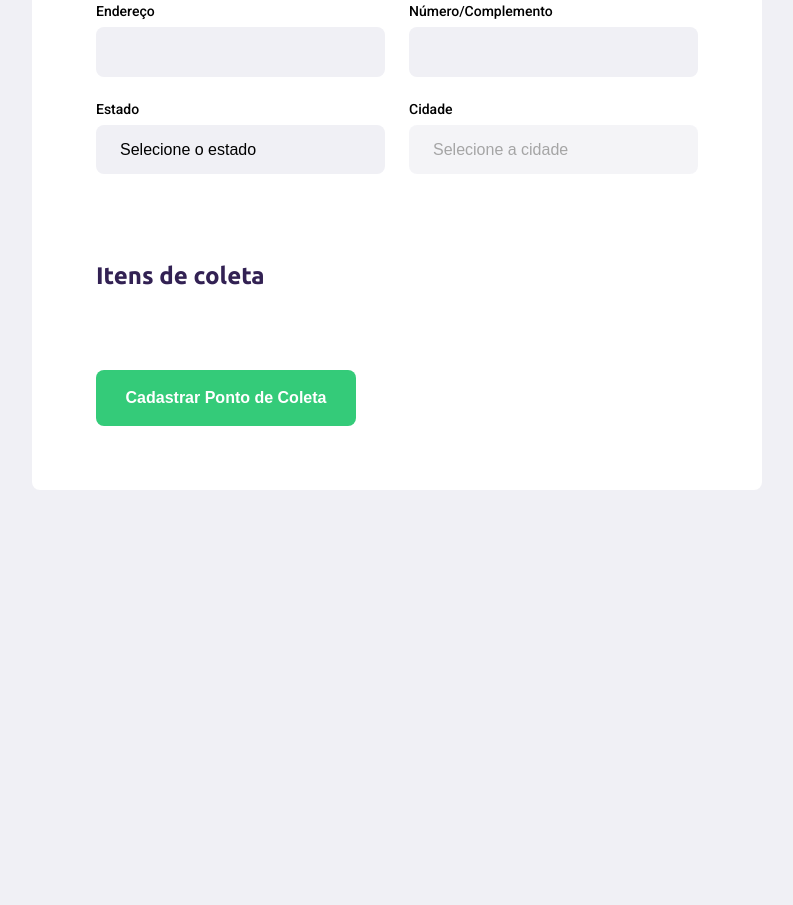
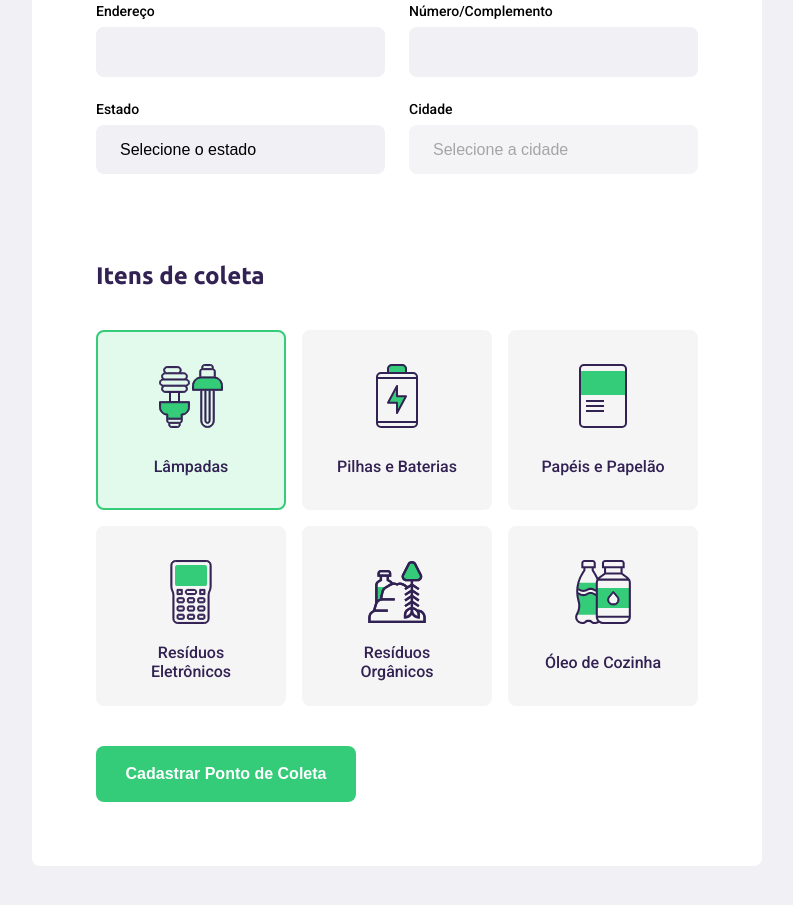
Before and after one commit to ClemilsonAzevedo/Ecoleta, a plain HTML site: page create-point.html in a window 1280 px wide. Shown: the part 505-1410 px from the top of the page, without its empty margins (243-1036 px from the left). Before the commit the page ends 1075 px from the top, so only its background shows below. Drawn offline with Linux system fonts and the light colour scheme; no server answers.

Commit message:
criando os itens de coleta e fazendo o javascript

```diff
--- a/create-point.html
+++ b/create-point.html
@@ -31,17 +31,17 @@
           </legend>
           <div class="field">
             <label for="name">Nome da entidade</label>
-            <input type="text" name="name" />
+            <input type="text" name="name" required />
           </div>
 
           <div class="field-group">
             <div class="field">
               <label for="adress">Endereço</label>
-              <input type="text" name="adress" />
+              <input type="text" name="adress" required />
             </div>
             <div class="field">
               <label for="adress2">Número/Complemento</label>
-              <input type="text" name="adress2" />
+              <input type="text" name="adress2" required />
             </div>
           </div>
 
@@ -50,7 +50,7 @@
               <label for="state">Estado</label>
               <select name="uf">
                 <option value="">Selecione o estado</option>
-                <input type="hidden" name="state">
+                <input type="hidden" name="state" required />
               </select>
             </div>
 
@@ -60,7 +60,6 @@
                 <option value="">Selecione a cidade</option>
               </select>
             </div>
-
           </div>
         </fieldset>
 
@@ -68,6 +67,36 @@
           <legend>
             <h2>Itens de coleta</h2>
           </legend>
+
+          <div class="items-grid">
+            <li data-id="1" class="selected">
+              <img src="assets/lampadas.svg" alt="lampadas" />
+              <span>Lâmpadas</span>
+            </li>
+            <li data-id="2">
+              <img src="assets/baterias.svg" alt="Pilhas e baterias" />
+              <span>Pilhas e Baterias</span>
+            </li>
+            <li data-id="3">
+              <img src="assets/papeis-papelao.svg" alt="Papéis e Papelão" />
+              <span>Papéis e Papelão</span>
+            </li>
+            <li data-id="4">
+              <img src="assets/eletronicos.svg" alt="Residuos eletronicos" />
+              <span>Resíduos Eletrônicos</span>
+            </li>
+            <li data-id="5">
+              <img src="assets/organicos.svg" alt="Resíduos Orgânicos" />
+              <span>Resíduos Orgânicos</span>
+            </li>
+            <li data-id="6">
+              <img src="assets/oleo.svg" alt="Óleo de Cozinha" />
+              <span>Óleo de Cozinha</span>
+            </li>
+          </div>
+
+          <input type="hidden" name="items">
+
         </fieldset>
 
         <button type="submit">Cadastrar Ponto de Coleta</button>
--- a/scripts/create-point.js
+++ b/scripts/create-point.js
@@ -23,11 +23,14 @@ function getCities(event) {
 
   const url = `https://servicodados.ibge.gov.br/api/v1/localidades/estados/33/municipios`
 
+  citySelect.innerHTML = "<option value>Selecione a Cidade</option>"
+  citySelect.disabled = true
+
   fetch(url)
     .then((res) => res.json())
     .then((cities) => {
       for (const city of cities) {
-        citySelect.innerHTML += `<option value="${city.id}">${city.nome}</option>`
+        citySelect.innerHTML += `<option value="${city.nome}">${city.nome}</option>`
       }
       citySelect.disabled = false
     })
@@ -36,3 +39,31 @@ function getCities(event) {
 document.querySelector("select[name=uf]").addEventListener("change", getCities)
 
 // * Itens de coleta Ends
+
+
+const itemsToCollect = document.querySelectorAll(".items-grid li")
+
+for (const item of itemsToCollect) {
+  item.addEventListener("click", handleSelectedItem)
+}
+
+let selectedItems = []
+
+function handleSelectedItem(event) {
+  const itemLi = event.target
+
+  itemLi.classList.toggle("selected")
+
+  const itemId = itemLi.dataset.id
+
+  const alreadySelected = selectedItems.findIndex(item => item === itemId)
+
+  if (alreadySelected >= 0) {
+    const filteredItems = selectedItems.filter(item => item != itemId)
+    selectedItems = filteredItems
+  } else {
+    selectedItems.push(itemId)
+  }
+
+  collectedItems.value = selectedItems
+}
--- a/styles/create-point.css
+++ b/styles/create-point.css
@@ -104,3 +104,45 @@ form button {
 form button:hover {
   background-color: #2fb86e;
 }
+
+.items-grid{
+  display: grid;
+  grid-template-columns: repeat(3, 1fr);
+  gap: 16px;
+}
+
+.items-grid li{
+  background-color: #f5f5f5;
+  list-style: none;
+
+  border: 2px solid #f5f5f5;
+  border-radius: 8px;
+  height: 180px;
+  padding: 32px 24px 16px;
+
+  display: flex;
+  flex-direction: column;
+  align-items: center;
+  justify-content: space-between;
+
+  text-align: center;
+  cursor: pointer;
+}
+
+.items-grid li span{
+  margin-top: 12px;
+  flex: 1;
+  display: flex;
+  align-items: center;
+  color: var(--title-color);
+}
+
+.items-grid li.selected{
+  background-color: #E1FAEC;
+  border: 2px solid #34cb79;
+}
+
+.items-grid li img,
+.items-grid li span{
+  pointer-events: none;
+}
```
